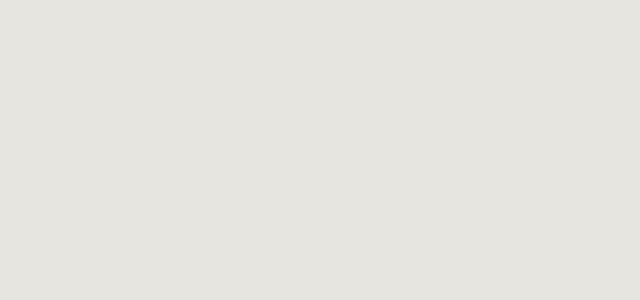
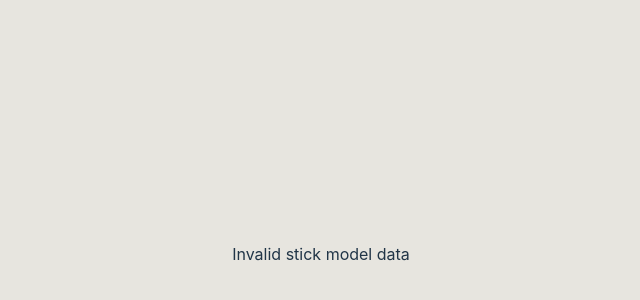
Before and after one commit to ksacamera/picker, a React (Vite) app in the folder client/: page /stick/1 in a window 1280 px wide. Before the commit this address had no page. Shown: the part 146-446 px from the top of the page, without its empty margins (319-959 px from the left). Built offline with nearby package versions, Linux system fonts and the light colour scheme.

Commit message:
stick IMG leads to solo page

```diff
--- a/client/src/components/Hockey.jsx
+++ b/client/src/components/Hockey.jsx
@@ -2,13 +2,14 @@
 import React, { useState, useEffect } from "react";
 import pickerbanner from "./images/pickerbanner.png";
 import axios from "axios";
-import { Link } from "react-router-dom";
+import { Link, useNavigate } from "react-router-dom";
 
 const Hockey = () => {
   const [brands, setBrands] = useState([]);
   const [stickModels, setStickModels] = useState([]);
   const [kickpoints, setKickpoints] = useState([]);
   const [selectedStick, setSelectedStick] = useState(null);
+  const navigate = useNavigate();
 
   useEffect(() => {
     // Make a GET request to fetch brands
@@ -46,7 +47,7 @@ const Hockey = () => {
   };
 
   const handleStickClick = (stickModel) => {
-    setSelectedStick(stickModel);
+    navigate(`/stick/${stickModel.ModelID}`, { state: { stickModel } });
   };
 
   return (
--- a/client/src/components/Router.jsx
+++ b/client/src/components/Router.jsx
@@ -4,7 +4,7 @@ import Golf from "./Golf";
 import Hockey from "./Hockey";
 import Profile from "./Profile";
 import MyStickPicker from "./MyStickPicker";
-// import StickDetail from "./StickDetail";
+import StickDetail from "./StickDetail";
 
 const Router = () => {
   return (
@@ -16,7 +16,7 @@ const Router = () => {
         <Route path="/profile" element={<Profile />} />
         <Route path="/stick-picker" element={<MyStickPicker />} />
 
-        {/* <Route path="/stick/:id" element={<StickDetail />} /> */}
+        <Route path="/stick/:id" element={<StickDetail />} />
 
       </Routes>
     </>
--- /dev/null
+++ b/client/src/components/StickDetail.jsx
@@ -0,0 +1,25 @@
+// StickDetail.jsx
+import React from "react";
+import { useLocation } from "react-router-dom";
+
+const StickDetail = () => {
+  const { state } = useLocation();
+
+  if (!state || !state.stickModel) {
+    // Handle invalid or missing stick model data
+    return <div>Invalid stick model data</div>;
+  }
+
+  const { Brand, ModelName, KickPointID, image } = state.stickModel;
+
+  return (
+    <div>
+      <h1>{Brand ? `${Brand.BrandName} ${ModelName}` : "Unknown Stick Model"}</h1>
+      <p>Kickpoint: {KickPointID}</p>
+      {image && <img src={image} alt={`${Brand.BrandName} ${ModelName}`} style={{ width: "300px", height: "auto" }} />}
+      {/* Add more details as needed */}
+    </div>
+  );
+};
+
+export default StickDetail;
```
